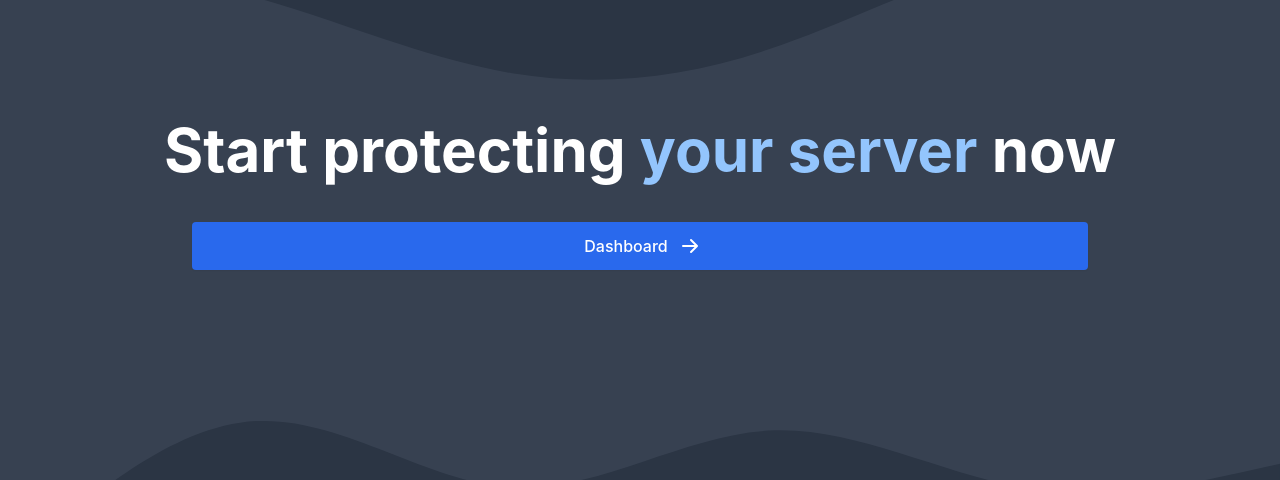
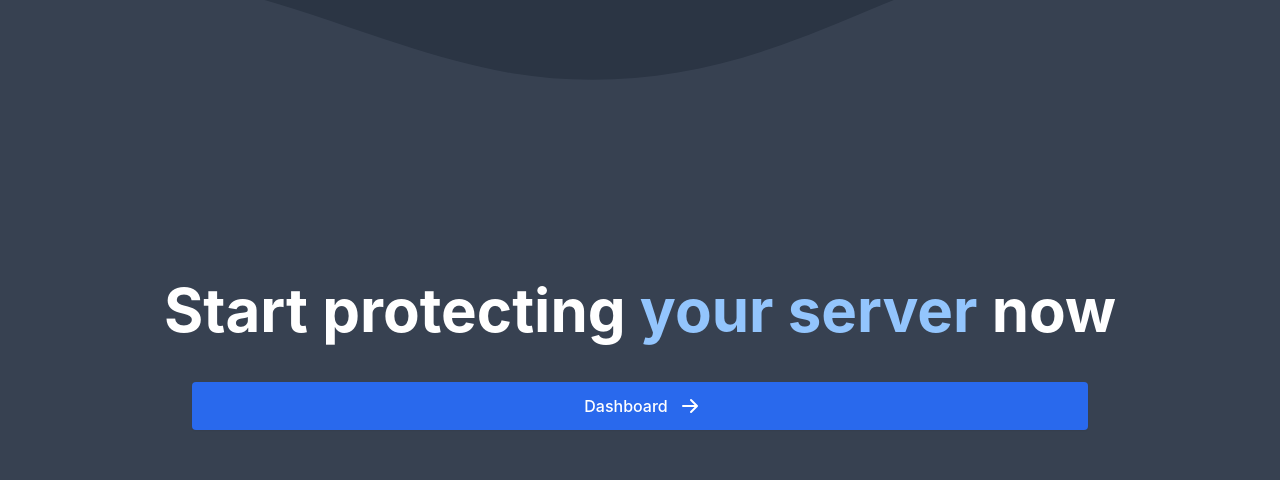
Before and after one commit to cleaner-bot/website, a Next.js app: page / in a window 1280 px wide. Shown: the part 4020-4500 px from the top of the page. Built offline with nearby package versions, Linux system fonts and the light colour scheme.

Commit message:
add a bit more margin

```diff
--- a/pages/index.jsx
+++ b/pages/index.jsx
@@ -120,7 +120,7 @@ export default function Home() {
                     <path fillOpacity="1" d="M0,128L48,133.3C96,139,192,149,288,176C384,203,480,245,576,261.3C672,277,768,267,864,234.7C960,203,1056,149,1152,133.3C1248,117,1344,139,1392,149.3L1440,160L1440,0L1392,0C1344,0,1248,0,1152,0C1056,0,960,0,864,0C768,0,672,0,576,0C480,0,384,0,288,0C192,0,96,0,48,0L0,0Z"></path>
                 </svg>
             </div>
-            <div className="--container" data-aos="fade-up">
+            <div className="my-40 --container" data-aos="fade-up">
                 <h2 className="text-6xl font-bold leading-[3rem] text-center max-w-[30rem] lg:max-w-none mx-auto">
                     Start protecting <span className="text-blue-300">your server</span> now
                 </h2>
```
